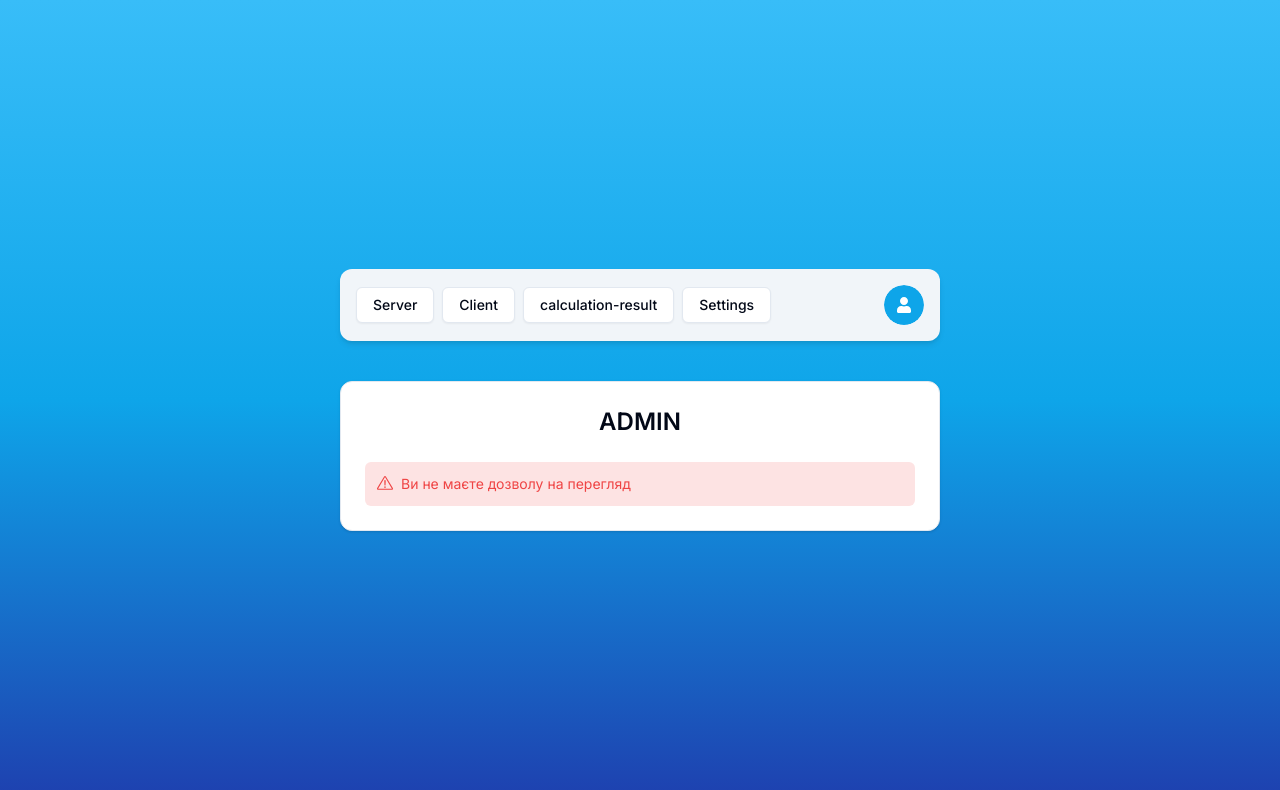
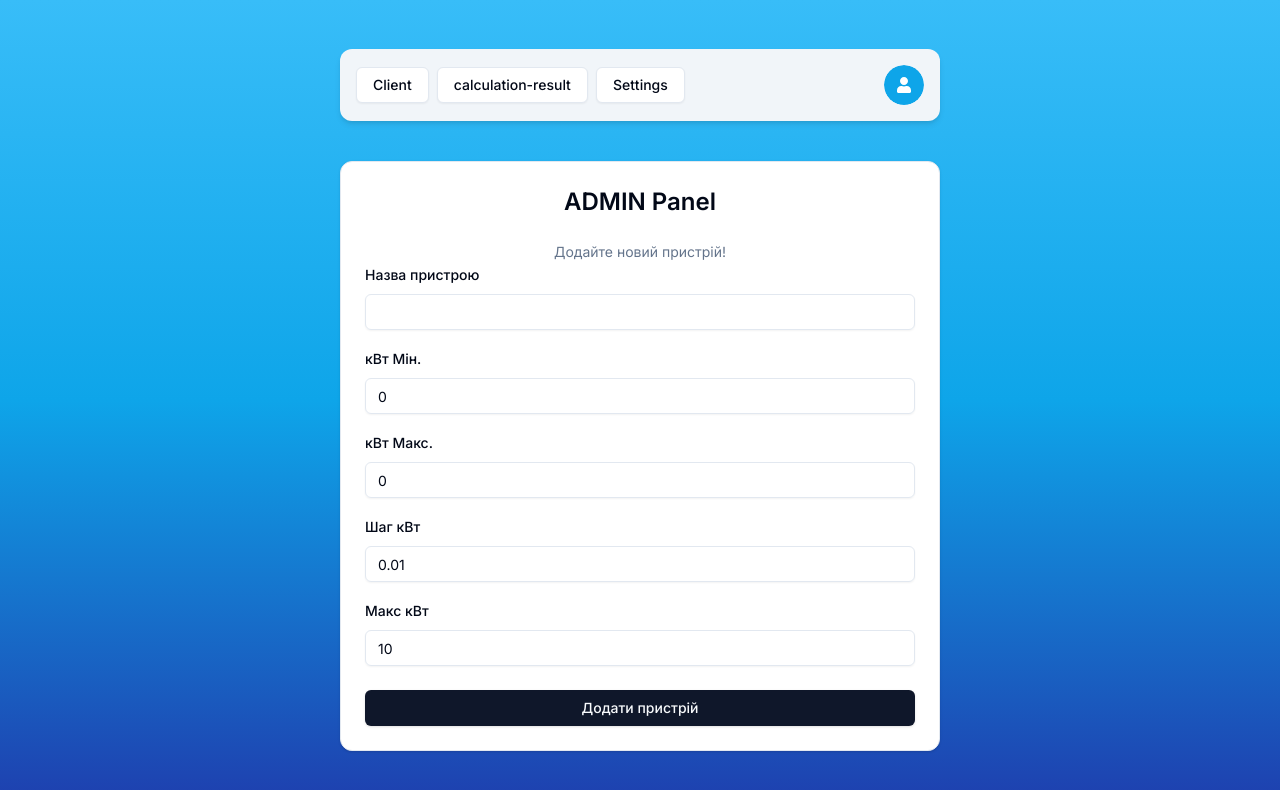
Before and after one commit to Kolya9991/calculate-energy, a Next.js app: page /admin in a window 1280 px wide. Shown: the top 790 px of the page. Built offline with nearby package versions, Linux system fonts and the light colour scheme; no server answers.

Commit message:
create form to add device for admin only add new schema DeviceSchema

```diff
--- /dev/null
+++ b/actions/add-device.ts
@@ -0,0 +1,27 @@
+'use server';
+
+import * as z from 'zod';
+import {db} from '@/lib/db';
+import {DeviceSchema} from "@/schemas";
+
+export const addDevice = async (values: z.infer<typeof DeviceSchema>) => {
+  if (!values) return {error: 'Відстуні дані про пристрій'};
+  const validatedFields = DeviceSchema.safeParse(values);
+  if (!validatedFields.success) {
+    return {error: 'Невірно заповненні поля'}
+  }
+
+  const {nameDevice, maxKwMonth, kwMax, stepKw, kwMin} = validatedFields.data;
+  if (validatedFields.success) {
+    await db.device.create({
+      data: {
+        nameDevice,
+        kwMin,
+        kwMax,
+        stepKw,
+        maxKwMonth,
+      }
+    })
+    return {success: 'Пристрій успішно додано'}
+  }
+}
--- a/app/(protected)/admin/page.tsx
+++ b/app/(protected)/admin/page.tsx
@@ -1,58 +1,141 @@
 'use client'
-import {useCurrentRole} from "@/hooks/useCurrentRole";
-import {Card, CardContent, CardHeader} from "@/components/ui/card";
-import RoleGate from "@/components/auth/role-gate/RoleGate";
+import * as z from 'zod'
+import {Card, CardContent, CardDescription, CardHeader} from "@/components/ui/card";
+import {Form, FormControl, FormField, FormItem, FormLabel, FormMessage} from "@/components/ui/form";
+import {useForm} from "react-hook-form";
+import {DeviceSchema} from "@/schemas";
+import {zodResolver} from "@hookform/resolvers/zod";
+import {useState, useTransition} from "react";
+import {Input} from "@/components/ui/input";
+import FormError from "@/components/FormError";
 import FormSuccess from "@/components/FormSuccess";
-import {UserRole} from "@prisma/client";
 import {Button} from "@/components/ui/button";
-import {toast} from "sonner";
-import {admin} from "@/actions/admin";
+import {addDevice} from "@/actions/add-device";
 
 const AdminPage = () => {
-  const onServerAction = () => {
-    admin()
-      .then((data)=>{
-        if (data.error){
-          toast.error(data.error)
-        }
-        if(data.success){
-          toast.success(data.success)
-        }
-      })
+  const [error, setError] = useState<string | undefined>('');
+  const [success, setSuccess] = useState<string | undefined>('');
+  const [isPending, startTransition] = useTransition()
+  const form = useForm<z.infer<typeof DeviceSchema>>({
+    resolver: zodResolver(DeviceSchema),
+    defaultValues: {
+      nameDevice: '',
+      kwMin: '0',
+      kwMax: '0',
+      stepKw: '0.01',
+      maxKwMonth: '10',
+    },
+  })
+
+  const onSubmit = (values: z.infer<typeof DeviceSchema>) => {
+    setError('')
+    setSuccess('')
+    startTransition(() => {
+      addDevice(values)
+        .then((data) => {
+          setError(data?.error);
+          setSuccess(data?.success);
+        })
+    })
   }
-  const onApiRouteClick = () => {
-    fetch('/api/admin')
-      .then((res)=> {
-        if (res.ok){
-          toast.success('Allowed API Route')
-        }else {
-          toast.error('Forbidden API Route')
-        }
-      })
-  }
+
   return (
     <Card className='w-[600px]'>
       <CardHeader>
         <p className='text-2xl font-semibold text-center'>
-          ADMIN
+          ADMIN Panel
         </p>
       </CardHeader>
+      <CardDescription className='flex justify-center align-items-center space-y-6'>
+        Додайте новий пристрій!
+      </CardDescription>
       <CardContent className='space-y-4'>
-        <RoleGate allowedRole={UserRole.ADMIN}>
-          <FormSuccess message='Ви маєте право на перегляд цього вмісту'/>
-          <div className='flex flex-row items-center justify-between rounded-lg border p-3 shadow-md'>
-            <p className='text-sm font-medium'>Admin-only Route</p>
-            <Button onClick={onApiRouteClick}>
-              Click to test
+        <Form {...form}>
+          <form onSubmit={form.handleSubmit(onSubmit)} className='space-y-6'>
+            <div className='space-y-4'>
+              <FormField
+                name='nameDevice'
+                control={form.control}
+                render={({field}) => (
+                  <FormItem>
+                    <FormLabel>Назва пристрою</FormLabel>
+                    <FormControl>
+                      <Input
+                        {...field}
+                        disabled={isPending}
+                      />
+                    </FormControl>
+                    <FormMessage/>
+                  </FormItem>
+                )}/>
+              <FormField
+                name='kwMin'
+                control={form.control}
+                render={({field}) => (
+                  <FormItem>
+                    <FormLabel>кВт Мін.</FormLabel>
+                    <FormControl>
+                      <Input
+                        {...field}
+                        disabled={isPending}
+                      />
+                    </FormControl>
+                    <FormMessage/>
+                  </FormItem>
+                )}/>
+              <FormField
+                name='kwMax'
+                control={form.control}
+                render={({field}) => (
+                  <FormItem>
+                    <FormLabel>кВт Макс.</FormLabel>
+                    <FormControl>
+                      <Input
+                        {...field}
+                        disabled={isPending}
+                      />
+                    </FormControl>
+                    <FormMessage/>
+                  </FormItem>
+                )}/>
+              <FormField
+                name='stepKw'
+                control={form.control}
+                render={({field}) => (
+                  <FormItem>
+                    <FormLabel>Шаг кВт</FormLabel>
+                    <FormControl>
+                      <Input
+                        {...field}
+                        disabled={isPending}
+                      />
+                    </FormControl>
+                    <FormMessage/>
+                  </FormItem>
+                )}/>
+              <FormField
+                name='maxKwMonth'
+                control={form.control}
+                render={({field}) => (
+                  <FormItem>
+                    <FormLabel>Макс кВт</FormLabel>
+                    <FormControl>
+                      <Input
+                        {...field}
+                        disabled={isPending}
+                      />
+                    </FormControl>
+                    <FormMessage/>
+                  </FormItem>
+                )}/>
+            </div>
+            <FormError message={error}/>
+            <FormSuccess message={success}/>
+            <Button type='submit' className='w-full'>
+              Додати пристрій
             </Button>
-          </div>
-          <div className='flex flex-row items-center justify-between rounded-lg border p-3 shadow-md'>
-            <p className='text-sm font-medium'>Admin-only Server Action</p>
-            <Button onClick={onServerAction}>
-              Click to test
-            </Button>
-          </div>
-        </RoleGate>
+          </form>
+        </Form>
       </CardContent>
     </Card>
   );
--- /dev/null
+++ b/app/calc/page.tsx
@@ -0,0 +1,9 @@
+const CalcPage = () => {
+  return (
+    <div>
+      calc page
+    </div>
+  );
+};
+
+export default CalcPage;
--- a/components/auth/role-gate/RoleGate.tsx
+++ /dev/null
@@ -1,26 +0,0 @@
-'use client'
-import {FC, ReactNode} from 'react'
-import {UserRole} from "@prisma/client";
-import {useCurrentRole} from "@/hooks/useCurrentRole";
-import FormError from "@/components/FormError";
-
-interface IRoleGateProps {
-  children: ReactNode;
-  allowedRole: UserRole;
-}
-
-const RoleGate: FC<IRoleGateProps> = ({children, allowedRole}) => {
-  const role = useCurrentRole()
-  if(role !== allowedRole) {
-    return (
-      <FormError message="Ви не маєте дозволу на перегляд" />
-    )
-  }
-  return (
-    <div>
-      {children}
-    </div>
-  );
-};
-
-export default RoleGate;
--- a/components/settings-profile/Navbar.tsx
+++ b/components/settings-profile/Navbar.tsx
@@ -1,17 +1,19 @@
-'use client'
+'use client';
 import {Button} from "@/components/ui/button";
 import Link from "next/link";
 import {usePathname} from "next/navigation";
 import UserButton from "@/components/auth/userButton";
+import {useCurrentUser} from "@/hooks/useCurrentUser";
 
 const Navbar = () => {
   const pathname = usePathname()
+  const user = useCurrentUser()
   return (
     <nav className='bg-secondary flex justify-between items-center p-4 rounded-xl w-[600px] shadow-md'>
       <div className='flex gap-x-2'>
-        <Button asChild variant={pathname === "/server" ? 'default' : 'outline'}>
-          <Link href='/server'>Server</Link>
-        </Button>
+        {user?.role === 'ADMIN' ? <Button asChild variant={pathname === "/admin" ? 'default' : 'outline'}>
+          <Link href='/admin'>Admin</Link>
+        </Button> : null}
         <Button asChild variant={pathname === "/client" ? 'default' : 'outline'}>
           <Link href='/client'>Client</Link>
         </Button>
--- a/schemas/index.ts
+++ b/schemas/index.ts
@@ -43,3 +43,11 @@ export const SettingSchema = z.object({
   message: 'Новий пароль є обов`язковим',
   path: ['password']
 })
+
+export const DeviceSchema = z.object({
+  nameDevice: z.string().min(1),
+  kwMin: z.string(),
+  kwMax: z.string(),
+  stepKw: z.string(),
+  maxKwMonth: z.string(),
+})
```
Also changed, not shown: components/calc-form/CalcForm.tsx (added), 1 other file (tests, documents, lock files or other folders).
